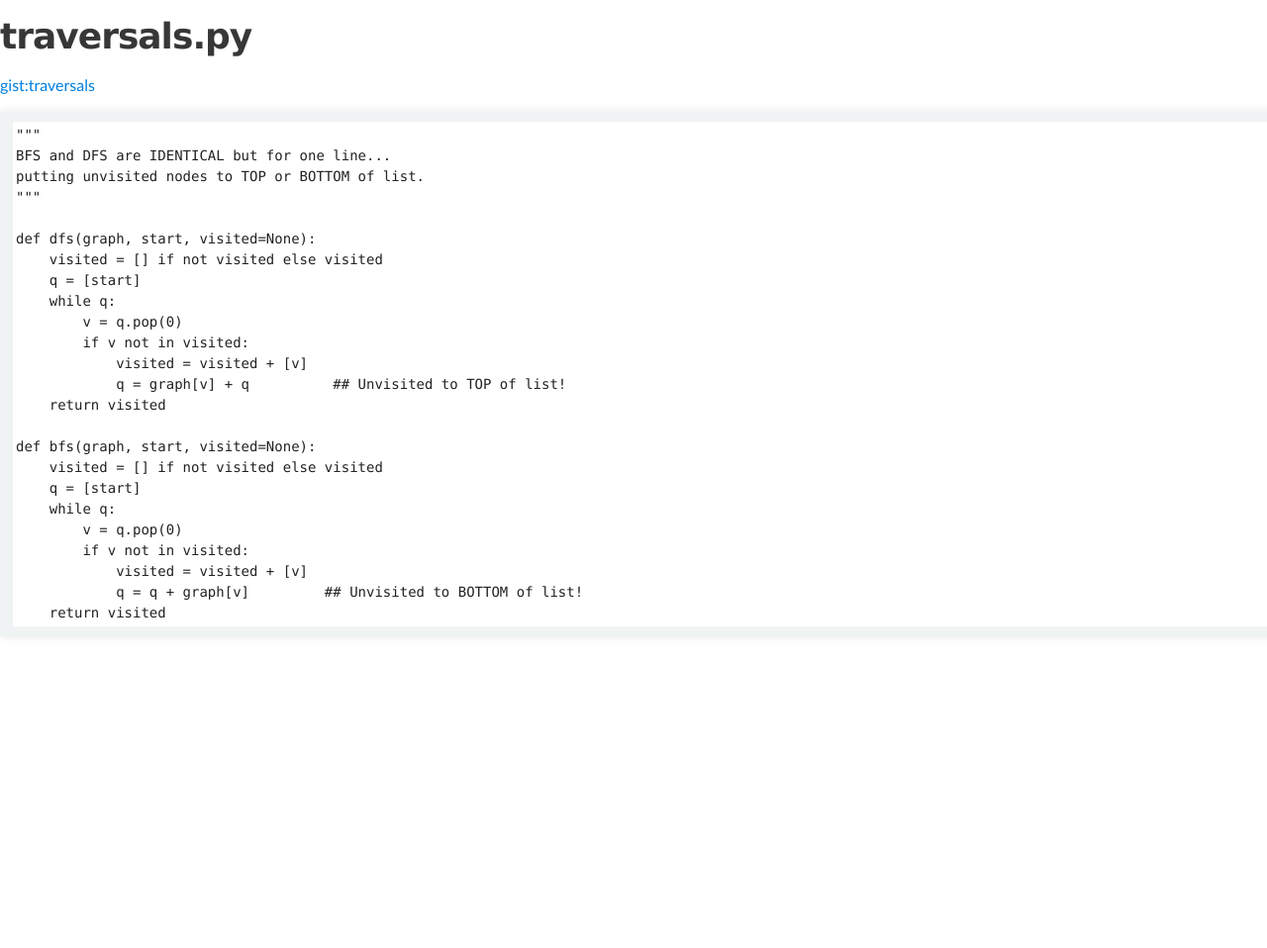
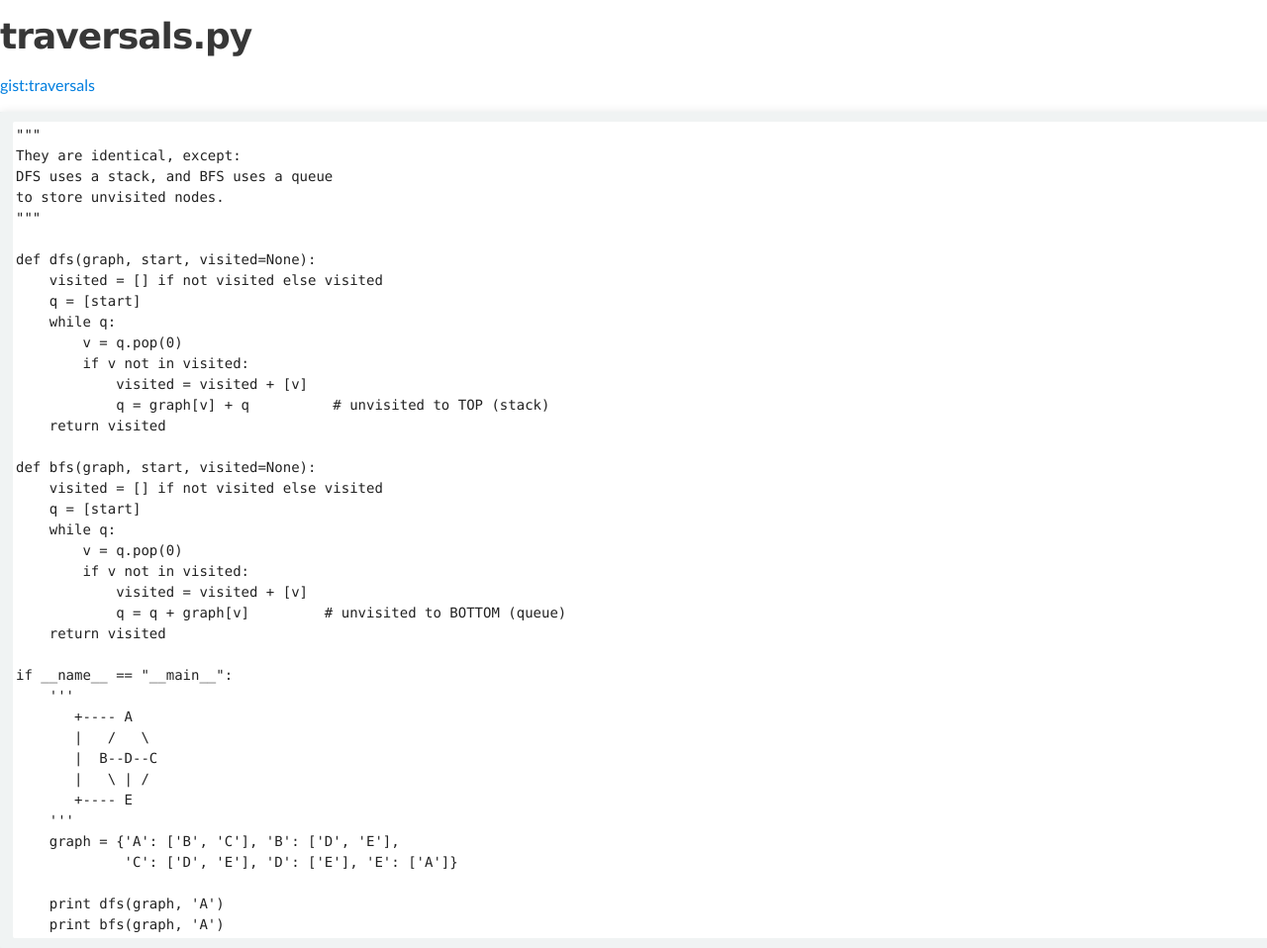
Before and after one commit to hillscottc/hillscottc.github.io, a Jekyll site: the page built from pycode/traversals.md, in a window 1280 px wide. Shown: the whole page at 99% size. Built offline with Jekyll 4.4.1, drawn with Linux system fonts in a browser that asks for light colours; Markdown is read by kramdown in place of the engine named in the settings; before the commit the page ends 900 px from its top, so only the background shows below that.

Commit message:
traversal comments

```diff
--- a/pycode/traversals.md
+++ b/pycode/traversals.md
@@ -4,10 +4,10 @@ title: traversals.py
 ---
 [gist:traversals](https://gist.github.com/hillscottc/5872513c69398e003fd4)
 
-
     """
-    BFS and DFS are IDENTICAL but for one line...
-    putting unvisited nodes to TOP or BOTTOM of list.
+    They are identical, except:
+    DFS uses a stack, and BFS uses a queue
+    to store unvisited nodes.
     """
 
     def dfs(graph, start, visited=None):
@@ -17,7 +17,7 @@ title: traversals.py
             v = q.pop(0)
             if v not in visited:
                 visited = visited + [v]
-                q = graph[v] + q          ## Unvisited to TOP of list!
+                q = graph[v] + q          # unvisited to TOP (stack)
         return visited
 
     def bfs(graph, start, visited=None):
@@ -27,5 +27,19 @@ title: traversals.py
             v = q.pop(0)
             if v not in visited:
                 visited = visited + [v]
-                q = q + graph[v]         ## Unvisited to BOTTOM of list!
+                q = q + graph[v]         # unvisited to BOTTOM (queue)
         return visited
+
+    if __name__ == "__main__":
+        '''
+           +---- A
+           |   /   \
+           |  B--D--C
+           |   \ | /
+           +---- E
+        '''
+        graph = {'A': ['B', 'C'], 'B': ['D', 'E'],
+                 'C': ['D', 'E'], 'D': ['E'], 'E': ['A']}
+
+        print dfs(graph, 'A')
+        print bfs(graph, 'A')
```
